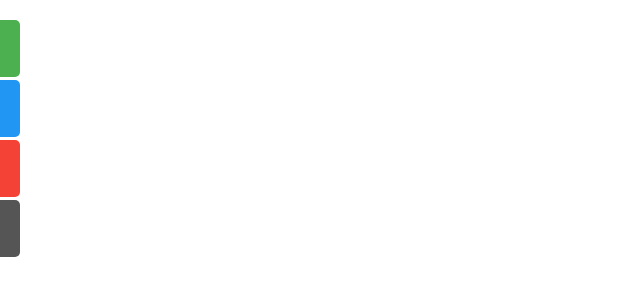
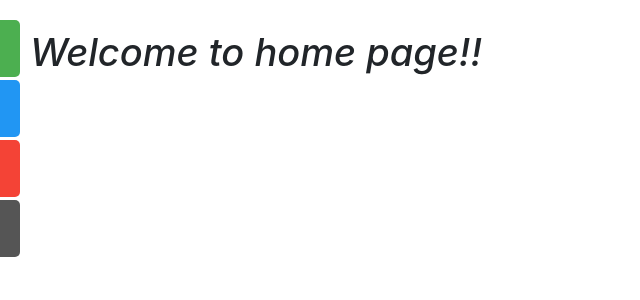
Before and after one commit to Ramisss/clickUp, a React (Create React App) app in the folder clickup-front/: page / in a window 1280 px wide. Shown: the top 300 px of the page, without its empty margins (0-640 px from the left). Built offline with nearby package versions, Linux system fonts and the light colour scheme.

Commit message:
home page

```diff
--- a/clickup-front/src/App.js
+++ b/clickup-front/src/App.js
@@ -19,7 +19,7 @@ function App() {
                     {/*<Navbar/>*/}
                     <Header/>
                     <Switch>
-                        <Route path="/home" component={Home}></Route>
+                        <Route path="" component={Home}></Route>
                         <Route path="/signup" component={SignUp}></Route>
                         <Route path="/login" component={SignIn}></Route>
                         <Route path="/dashboard" component={Projectdashboard}></Route>
```
